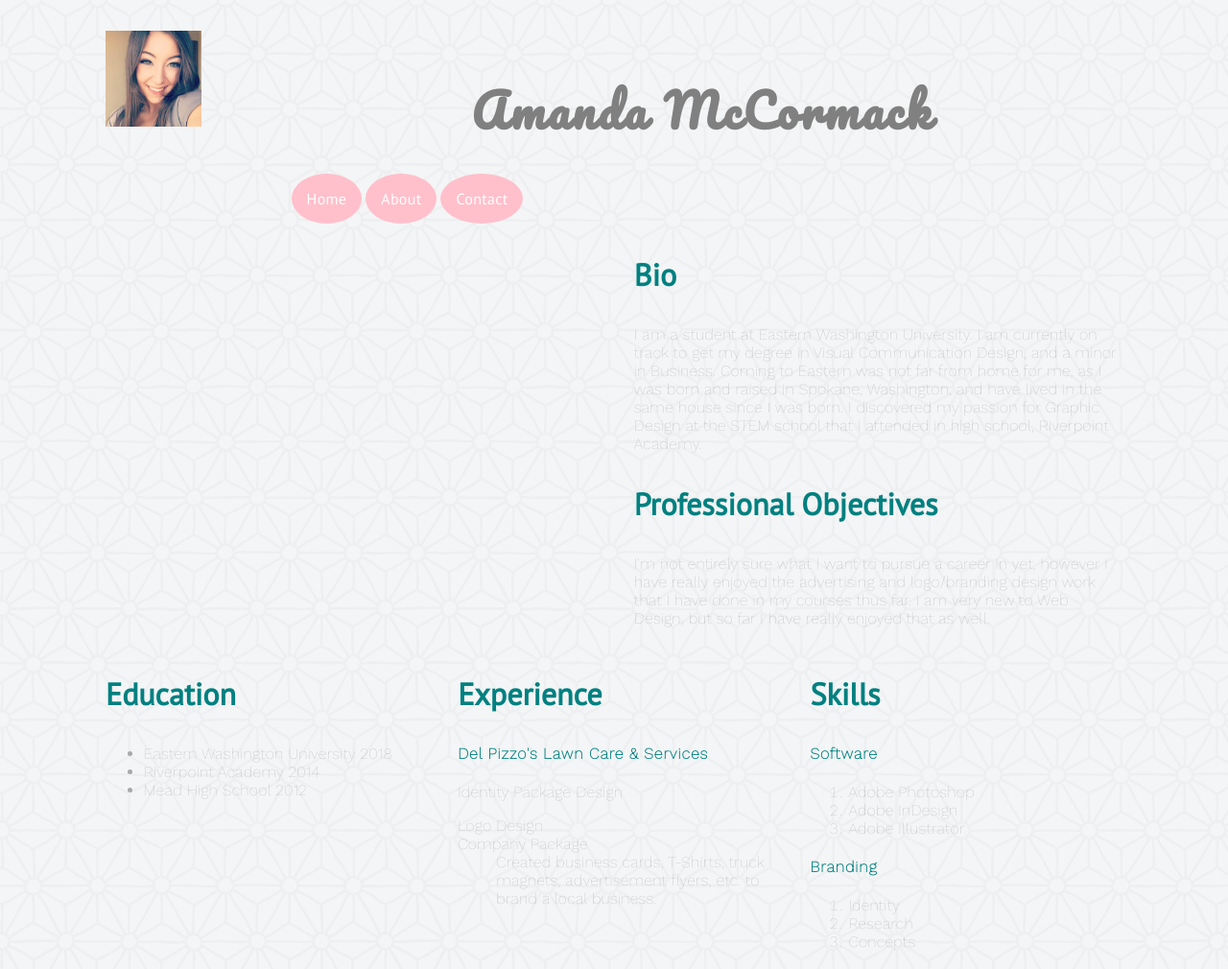
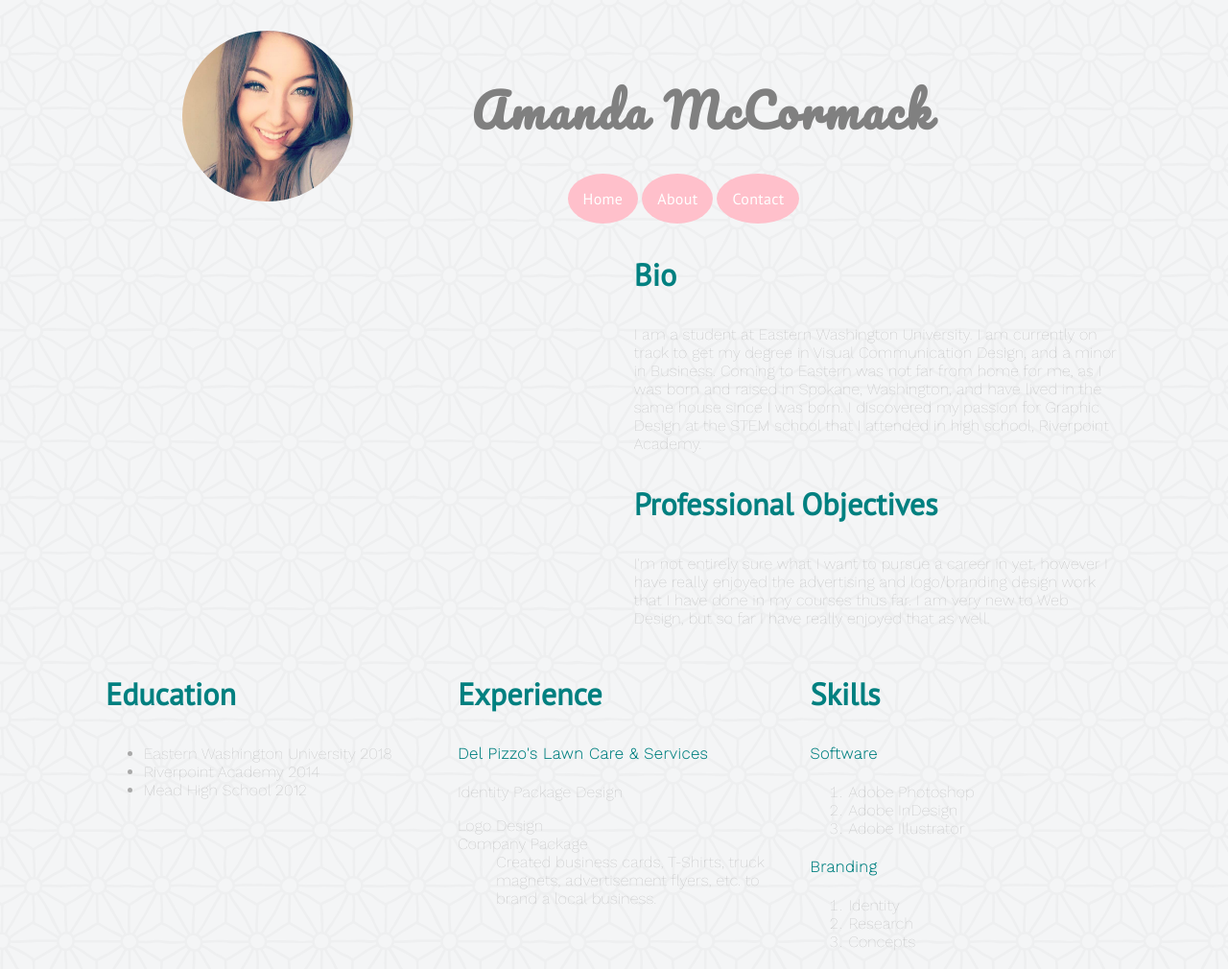
Before and after one commit to mccorama000/mccorama000.github.io, a plain HTML site: page index.html in a window 1280 px wide. Shown: the top 1010 px of the page at 96% size. Drawn offline with nearby package versions, Linux system fonts and the light colour scheme; a web font is replaced by a local one.

Commit message:
Moved Nav Links

```diff
--- a/css/styles.css
+++ b/css/styles.css
@@ -14,13 +14,22 @@ body {
 /* Header */
 header img {
     width: 100px;
+    border-radius: 50%;
+    width: 125%;
+    margin-left: 5em;
 }
 
 /* Main Nav */
 
+nav {
+    margin-left: 18em;
+}
+
 nav li {
   list-style: none;
   display: inline-block;
+
+
 
 }
 
@@ -35,6 +44,7 @@ nav a:visited {
     border-radius: 75%;
     font-family: 'PT Sans', sans-serif;
     transition: all .5s;
+
 
 
 
```
